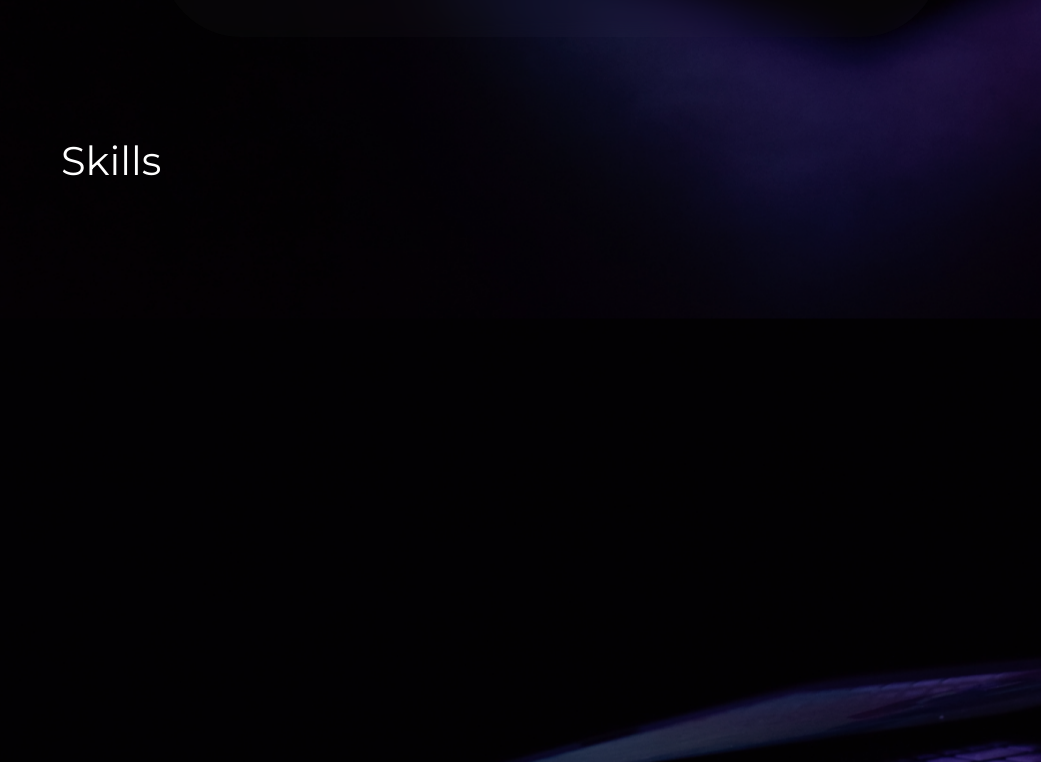
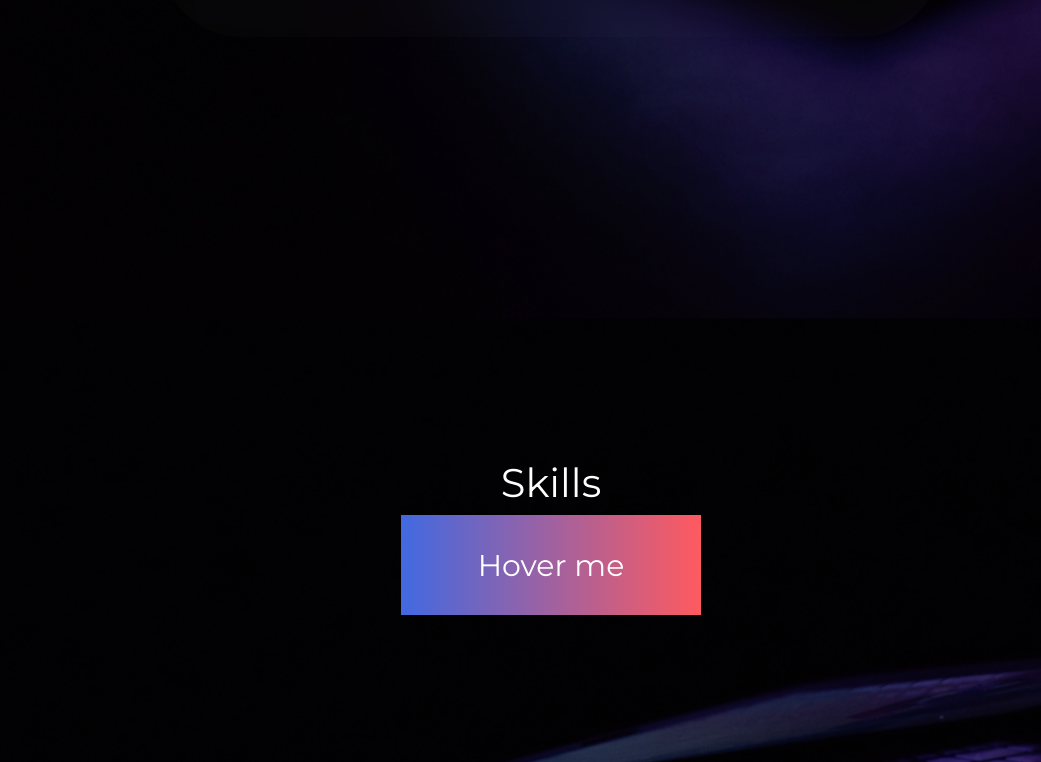
Before and after one commit to theomcmullien/Portfolio, a React (Create React App) app: page / in a window 1280 px wide. Shown: the part 1620-2382 px from the top of the page, without its empty margins (239-1280 px from the left). Built offline with nearby package versions, Linux system fonts and the light colour scheme; a web font is replaced by a local one.

Commit message:
removed italics from vs theme

```diff
--- a/src/components/sidenavbar/SideNavBar.css
+++ b/src/components/sidenavbar/SideNavBar.css
@@ -41,8 +41,6 @@ nav li {
   background-clip: text;
   color: transparent;
 } */
-
-/* test */
 
 .nav-footer {
   text-align: center;
--- a/src/components/skills/Skills.css
+++ b/src/components/skills/Skills.css
@@ -1,4 +1,45 @@
 .skills-container {
     /* background-color: blue; */
     height: 100vh;
+    display: flex;
+    flex-direction: column;
+    align-items: center;
+    justify-content: center;
 }
+
+.outer-box {
+    width: 300px;
+    height: 100px;
+    overflow: hidden;
+    position: relative;
+}
+
+.inner-box {
+    width: 600px;
+    height: 100px;
+    background: linear-gradient(to right, var(--primary), var(--primary-red), var(--primary));
+    position: absolute;
+    /* transform: translateX(0px); */
+    transition: all .4s;
+}
+
+.outer-box:hover .inner-box {
+    transform: translateX(-300px);
+}
+
+.text-wrapper {
+    position: absolute;
+    top: 0;
+    left: 0;
+    width: 300px;
+    height: 100px;
+    display: flex;
+    justify-content: center;
+    align-items: center;
+}
+
+.text-wrapper p {
+    text-align: center;
+    margin: 0;
+    font-size: 30px;
+}
--- a/src/components/skills/Skills.js
+++ b/src/components/skills/Skills.js
@@ -4,6 +4,12 @@ const Skills = () => {
     return (
         <div className="skills-container">
             <h1>Skills</h1>
+            <div class="outer-box">
+                <div class="inner-box"></div>
+                <div class="text-wrapper">
+                    <p>Hover me</p>
+                </div>
+            </div>
         </div>
     );
 }
```
Also changed, not shown: src/components/about/About.js (line endings or trailing spaces).
